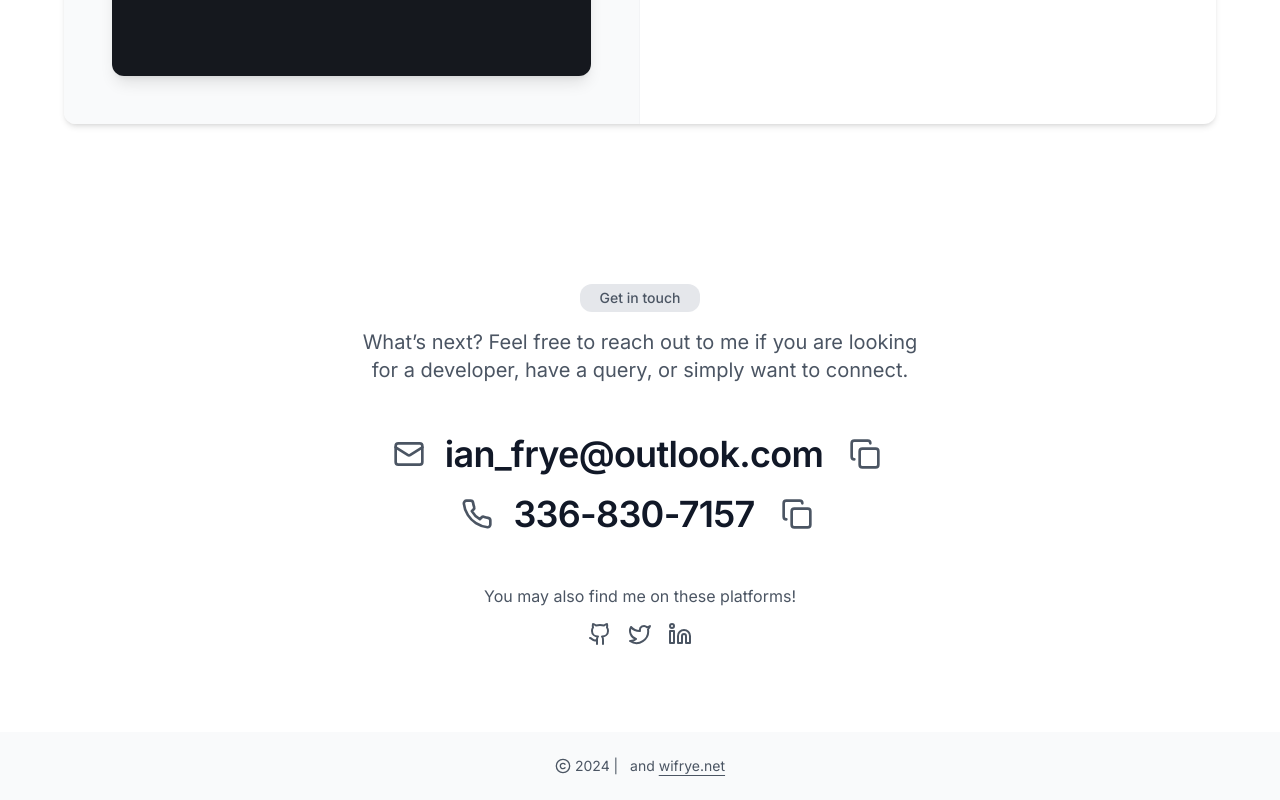
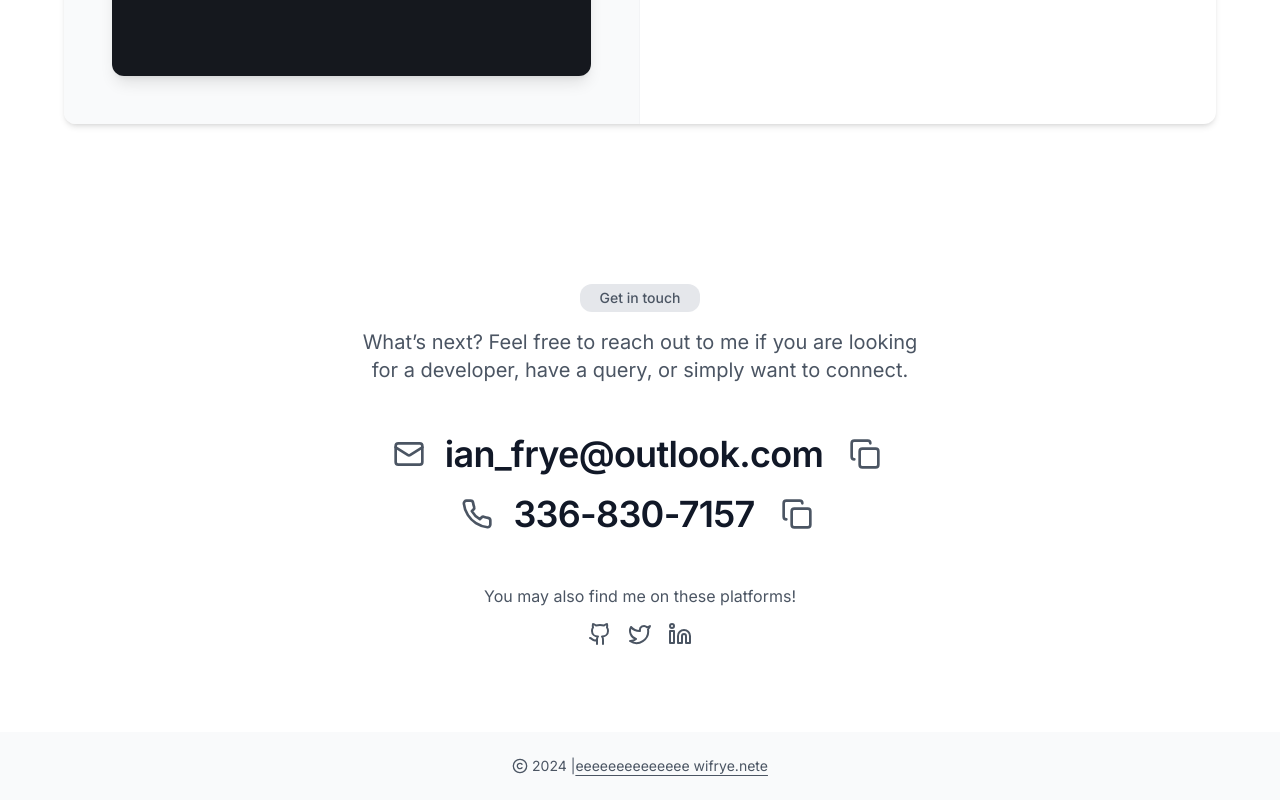
Before and after one commit to ianfrye0818/personal-site, a Next.js app: page / in a window 1280 px wide. Shown: the part 4672-5472 px from the top of the page. Built offline with nearby package versions, Linux system fonts and the light colour scheme.

Commit message:
Update footer.tsx

```diff
--- a/src/components/layout/footer.tsx
+++ b/src/components/layout/footer.tsx
@@ -13,14 +13,14 @@ const Footer = () => {
           variant='body3'
         >
           <Copyright className='mr-1 inline-block h-4 w-4' />
-          {new Date().getFullYear()} |&nbsp; &nbsp;and&nbsp;
+          {new Date().getFullYear()} |
           <Link
             noCustomization
             externalLink
             withUnderline
             href={EXTERNAL_LINKS.WIFRYE}
-          >
-            wifrye.net
+          >eeeeeeeeeeeeee
+            wifrye.nete
           </Link>
         </Typography>
       </div>
```
